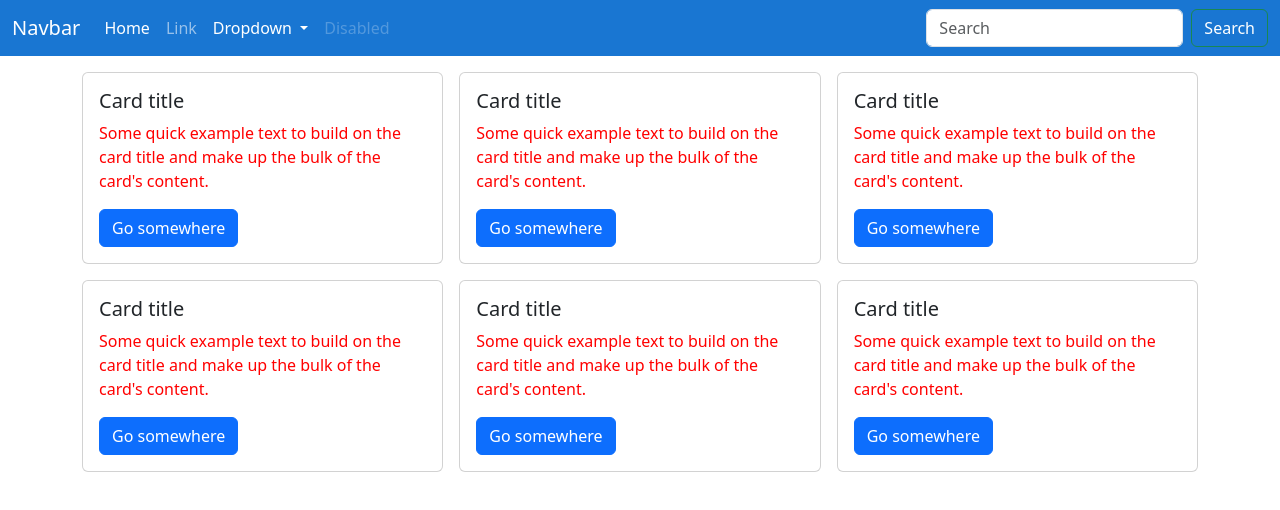
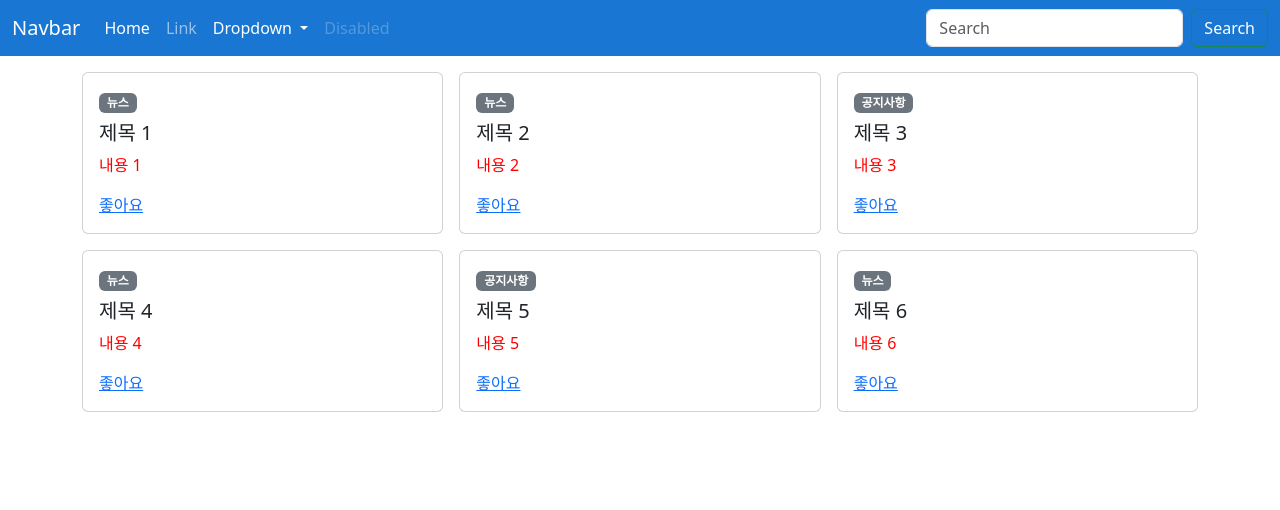
Before and after one commit to codnjs444/-Inflearn-Vue-basic-, a Vue app: page / in a window 1280 px wide. Shown: the top 510 px of the page. Built offline with nearby package versions, Linux system fonts and the light colour scheme.

Commit message:
study : props 진행중

```diff
--- a/src/components/AppCard.vue
+++ b/src/components/AppCard.vue
@@ -1,27 +1,49 @@
 <template>
   <div class="card">
     <div class="card-body">
-      <h5 class="card-title ">Card title</h5>
-      <p :class="$style.red">Some quick example text to build on the card title and make up the bulk of the card's content.</p>
-      <a href="#" class="btn btn-primary">Go somewhere</a>
+      <span class="badge text-bg-secondary">{{ type === 'news' ? '뉴스' : '공지사항' }}</span>
+      <h5 class="card-title mt-2">{{ title }}</h5>
+      <p :class="$style.red">{{ contents }}</p>
+      <a href="#" :class="isLikeClass">좋아요</a>
     </div>
   </div>
 </template>
 
 <script setup>
-console.log('Card.setup;')
+import { defineProps, computed } from 'vue'
+
+const props = defineProps({
+  type: {
+    type: String,
+    default: 'news',
+    validator: value => ['news', 'notice'].includes(value)
+  },
+  title: {
+    type: String,
+    required: true
+  },
+  contents: {
+    type: String,
+    required: true
+  },
+  isLike: {
+    type: Boolean,
+    default: false
+  },
+  obj: {
+    type: Object,
+    default: () => ({})
+  }
+})
+
+const isLikeClass = computed(() => {
+  console.log(props)
+  return props.isLike ? 'btn-danger mt-12' : 'btn-outline-danger'
+})
 </script>
 
 <style module>
-  .red {
-    color: red !important
-  }
-</style>
-
-<!--
-<style scoped>
 .red {
-  color: red !important
+  color: red !important;
 }
 </style>
--->
--- a/src/components/TheVue.vue
+++ b/src/components/TheVue.vue
@@ -2,23 +2,13 @@
   <main>
     <div class="container py-4">
         <div class="row g-3">
-          <div class="col col-4">
-            <AppCard></AppCard>
-          </div>
-          <div class="col col-4">
-            <AppCard></AppCard>
-          </div>
-          <div class="col col-4">
-            <AppCard></AppCard>
-          </div>
-          <div class="col col-4">
-            <AppCard></AppCard>
-          </div>
-          <div class="col col-4">
-            <AppCard></AppCard>
-          </div>
-          <div class="col col-4">
-            <AppCard></AppCard>
+          <div v-for="items in posts" :key="items.id" class="col col-4" >
+            <AppCard
+              :title= "items.title"
+              :contents="items.contents"
+              :type = "items.type"
+              :is-like = "items.isLike"
+            ></AppCard>
           </div>
         </div>
     </div>
@@ -26,9 +16,22 @@
 </template>
 
 <script setup>
-console.log('TheVue_setup()')
 import AppCard from './AppCard.vue'
+import { reactive } from 'vue'
 
+const post = reactive({
+  title: '제목 2',
+  contents: '내용 2'
+})
+
+const posts = reactive([
+  { id: 1, title: '제목 1', contents: '내용 1', isLike: true, type: 'news'},
+  { id: 2, title: '제목 2', contents: '내용 2', isLike: false, type: 'news'},
+  { id: 3, title: '제목 3', contents: '내용 3', isLike: true, type: 'notice'},
+  { id: 4, title: '제목 4', contents: '내용 4', isLike: false, type: 'news'},
+  { id: 5, title: '제목 5', contents: '내용 5', isLike: true, type: 'notice'},
+  { id: 6, title: '제목 6', contents: '내용 6', isLike: true, type: 'news'},
+])
 </script>
 
 <style lang="scss" scoped>
```
